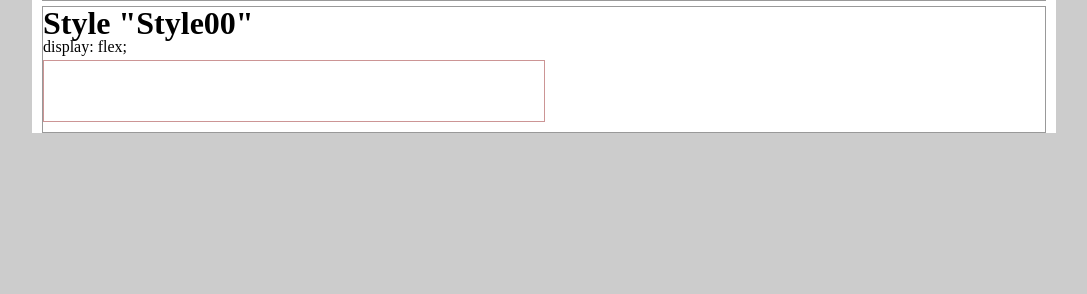
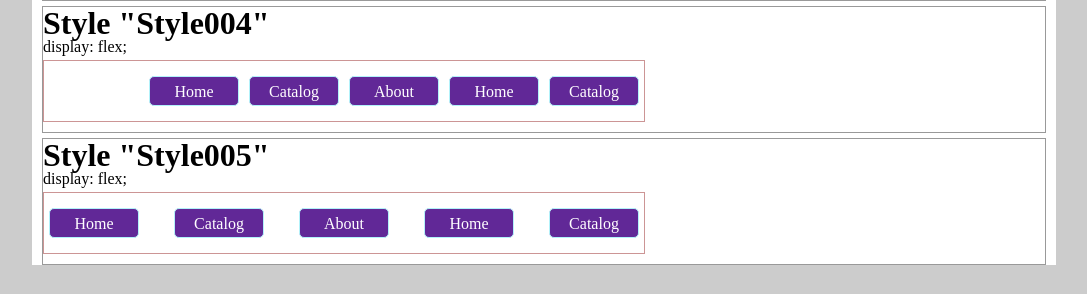
Before and after one commit to VladGD/HTML-testing, a plain HTML site: page Example-button-001/exm-button-001.html in a window 1280 px wide. Shown: the part 506-800 px from the top of the page, without its empty margins (96-1183 px from the left). Drawn offline with Linux system fonts and the light colour scheme.

Commit message:
edit Button

```diff
--- a/Example-button-001/exm-button-001.html
+++ b/Example-button-001/exm-button-001.html
@@ -76,14 +76,48 @@
     </div>
 
     <div class="main-row">
-        <h2>Style "Style00"</h2>
+        <h2>Style "Style004"</h2>
         <p>display: flex;</p>
-        <div class="list-button lbStyle00">
-
+        <div class="list-button lbStyle004">
+            <div class="button bbStyle004">
+                <a href="#" title="H">Home</a>
+            </div>
+            <div class="button bbStyle004">
+                <a href="#" title="C">Catalog</a>
+            </div>
+            <div class="button bbStyle004">
+                <a href="#" title="A">About</a>
+            </div>
+            <div class="button bbStyle004">
+                <a href="#" title="H">Home</a>
+            </div>
+            <div class="button bbStyle004">
+                <a href="#" title="C">Catalog</a>
+            </div>
         </div>
-
     </div>
 
+        <div class="main-row">
+        <h2>Style "Style005"</h2>
+        <p>display: flex;</p>
+        <div class="list-button lbStyle005">
+            <div class="button bbStyle005">
+                <a href="#" title="H">Home</a>
+            </div>
+            <div class="button bbStyle005">
+                <a href="#" title="C">Catalog</a>
+            </div>
+            <div class="button bbStyle005">
+                <a href="#" title="A">About</a>
+            </div>
+            <div class="button bbStyle005">
+                <a href="#" title="H">Home</a>
+            </div>
+            <div class="button bbStyle005">
+                <a href="#" title="C">Catalog</a>
+            </div>
+        </div>
+    </div>
 </div>
 
 </body>
--- a/Example-button-001/main.css
+++ b/Example-button-001/main.css
@@ -34,7 +34,6 @@ p {
 }
 
 .list-button {
-    width: 500px;
     height: 60px;
     border: 1px solid #cc9595;
     margin-bottom: 10px;
@@ -57,6 +56,7 @@ p {
 /* -------- Style001 ---------- */
 .lbStyle001 {
 
+    width: 500px;
 }
 
 .bbStyle001 {
@@ -70,6 +70,7 @@ p {
 /* -------- Style002 ---------- */
 .lbStyle002 {
 
+    width: 500px;
 }
 
 .bbStyle002 {
@@ -88,6 +89,7 @@ p {
 /* -------- Style003 ---------- */
 .lbStyle003 {
 
+    width: 500px;
 }
 
 .bbStyle003 {
@@ -107,3 +109,60 @@ p {
 }
 
 /* ============================ */
+
+
+/* -------- Style004 ---------- */
+.lbStyle004 {
+    display: flex;
+    justify-content: end;
+    align-items: center ;
+    width: 600px;
+    flex-flow: wrap; /* если есть тогда убрать flex-direction: row; flex-wrap: wrap;*/
+}
+
+.bbStyle004 {
+    box-sizing: border-box;
+    display: inline-block;
+    padding: 7px 5px;
+    margin: 10px 5px;
+    width: 90px;
+    height: 30px;
+    color: #FFF;
+    background-color: #612897;
+    border-radius: 5px;
+}
+
+.bbStyle004 a {
+    text-decoration: none;
+    color: #FFF;
+}
+/* ============================ */
+
+/* -------- Style005 ---------- */
+.lbStyle005 {
+    display: flex;
+    justify-content: space-between;/* end */
+    align-items: center ;
+    width: 600px;
+    flex-flow: wrap; /* если есть тогда убрать flex-direction: row; flex-wrap: wrap;*/
+}
+
+.bbStyle005 {
+    box-sizing: border-box;
+    display: inline-block;
+    padding: 7px 5px;
+    margin: 10px 5px;
+    width: 90px;
+    height: 30px;
+    color: #FFF;
+    background-color: #612897;
+    border-radius: 5px;
+}
+
+.bbStyle005 a {
+    text-decoration: none;
+    color: #FFF;
+}
+
+
+/* ============================ */
```
